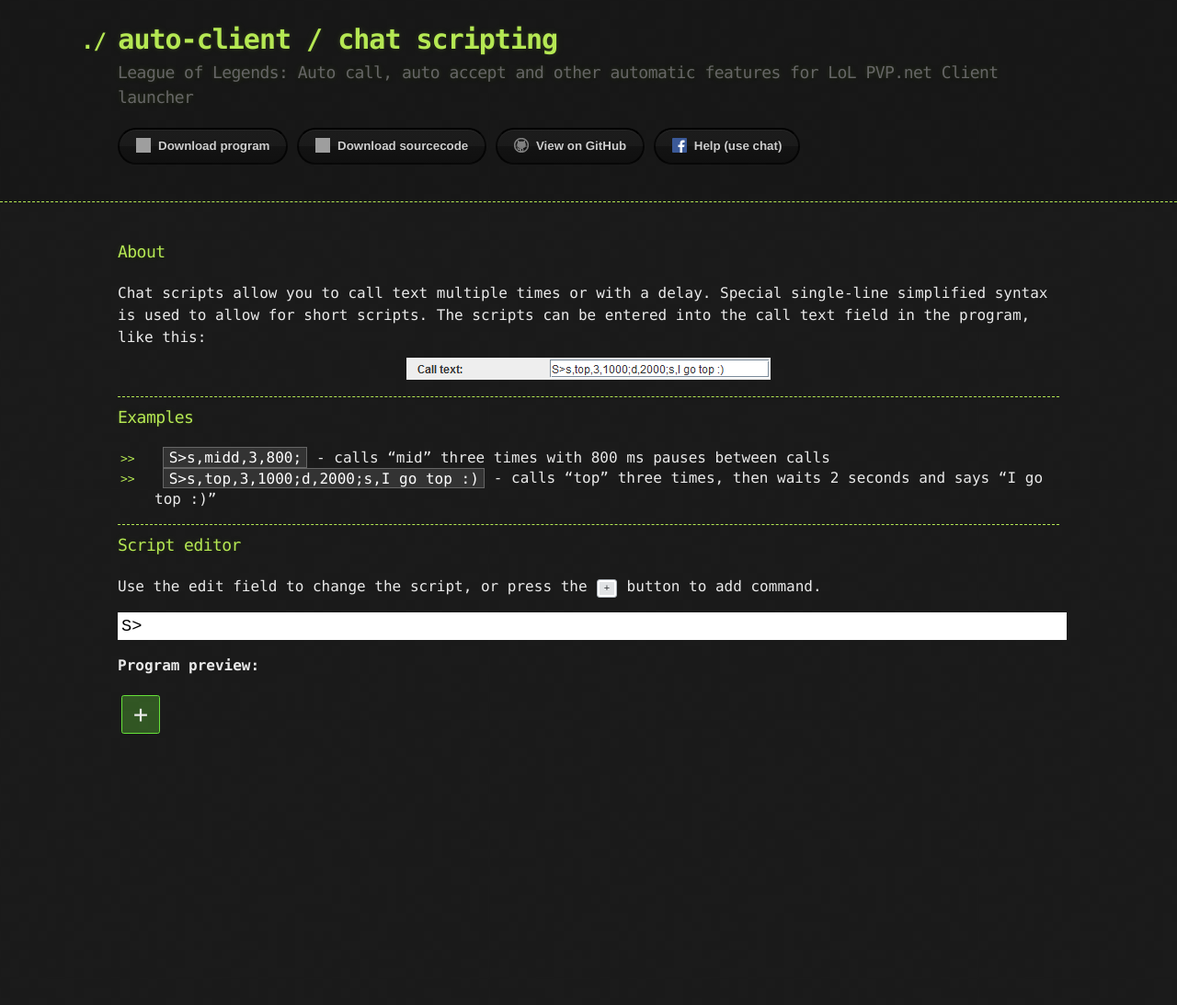
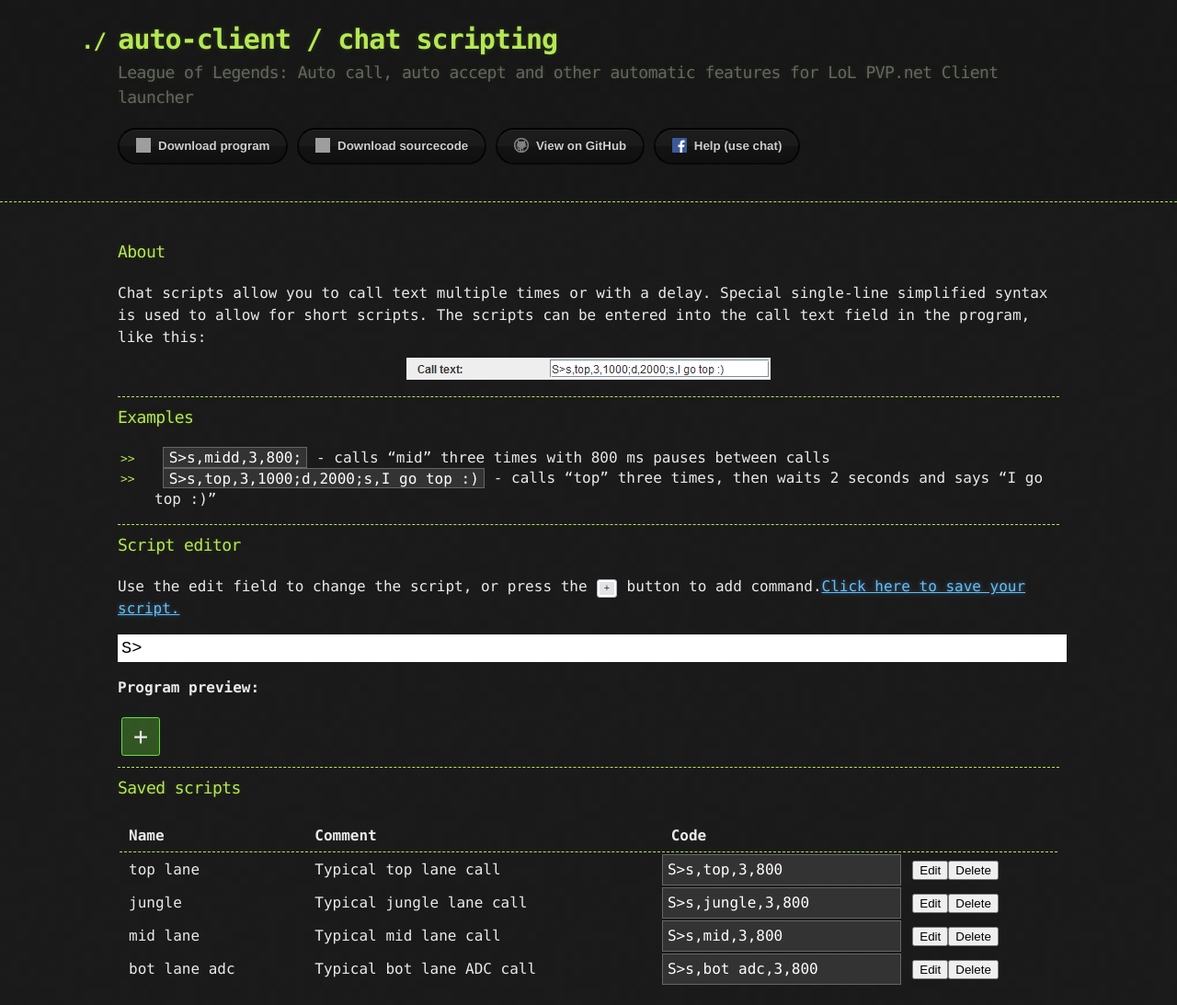
Before and after one commit to Darker/auto-client, a Jekyll site: the page built from chat_scripts.html, in a window 1280 px wide. Shown: the whole page at 92% size. Built offline with Jekyll 4.4.1, drawn with Linux system fonts in a browser that asks for light colours; comment, search, counter and statistics services are not loaded; before the commit the page ends 900 px from its top, so only the background shows below that; some of the changed lines change nothing that is shown; grey boxes are pictures that could not be loaded.

Commit message:
scripts can now be saved to localStorage

```diff
--- a/chat_scripts.html
+++ b/chat_scripts.html
@@ -24,17 +24,17 @@
 <hr />
 <h3>Script editor</h3>
 
-<p>Use the edit field to change the script, or press the <kbd>+</kbd> button to add command.</p>
+<p id="editor-help">Use the edit field to change the script, or press the <kbd>+</kbd> button to add command.</p>
 <input type="text" class="script-editor" id="script-editor" value="S>" />
 <p><b>Program preview:</b></p>
 <div id="script_preview">
 
 </div>
-<!-- <hr />
+<hr />
 <h3>Saved scripts</h3>
-<table id="saved-scripts">
-
-</table> -->
+<div id="saved-scripts">
+  <!--<tr><th>Name</th><th>Comment</th><th>Script</th></tr>-->
+</div>
 
 
 <link rel="stylesheet" type="text/css" href="{{site.baseurl}}/stylesheets/scripts.css" media="screen">
@@ -59,7 +59,7 @@
 <script src="{{site.baseurl}}/js/script-editor.js" async="true" onload="scriptsReady('editor');"></script>
 
 <!-- UI dialogs -->
-<div id="script-edit-select" class="script-edit-dialog" title="Add command wizard">
+<div id="script-edit-select" class="script-edit-dialog add-command" title="Add command wizard">
   <p class="validateTips">Select type of command to add:</p>
 
   <div class="select">
@@ -83,3 +83,12 @@
     </fieldset>
   </form>
 </div>
+
+<div id="script-edit-save" class="script-edit-dialog save" title="Save script">
+  <form class="save-script">
+    <fieldset>
+      Name: <input name="name" placeholder="My script"/><br />
+      Comment: <input name="comment" type="text" value="" placeholder="The best script in the world." /><br />
+    </fieldset>
+  </form>
+</div>
--- a/js/script-editor.js
+++ b/js/script-editor.js
@@ -9,16 +9,6 @@
   drawPreview();
 
   var validScript = new RegExp("^S>([a-zA-Z0-9_-]+(,[^;]*)*(;[a-zA-Z0-9_-]+(,[^;]*)*)*;?)?$");
-
-  /*var validText = '';
-
-  editor.addEventListener("input", function() {
-    if (this.value.match(validScript) || !validText.match(validScript)) {
-        validText = this.value;
-    } else {
-        this.value = validText;
-    }
-  });  */
 
   editor.addEventListener("keydown", function(e) {
     if(e.ctrlKey)
@@ -90,6 +80,7 @@
   }
   /** The script editor with dialogs **/
   var dialog;
+  var dialog_save;
   onready(function() {
     /** COMMAND WIZATD **/
     var form;
@@ -136,7 +127,71 @@
     });
 
     /** SAVED SCRIPTS **/
-
+    var savedScripts;
+    if(localStorage["saved-scripts"]) {
+      savedScripts = loadDbFromStorage();
+    }
+    else {
+      savedScripts = new ScriptDb();
+      savedScripts.add(new Script("S>s,top,3,800;"), "top lane", "Typical top lane call");
+      savedScripts.add(new Script("S>s,jungle,3,800;"), "jungle", "Typical jungle lane call");
+      savedScripts.add(new Script("S>s,mid,3,800;"), "mid lane", "Typical mid lane call");
+      savedScripts.add(new Script("S>s,bot adc,3,800;"), "bot lane adc", "Typical bot lane ADC call");
+    }
+    initDbDisplay(savedScripts);
+    window.addEventListener("storage", function(e) {
+      console.log("Storage changed: ",e);
+      if(e.key=="saved-scripts") {
+        savedScripts = loadDbFromStorage();
+        document.getElementById("saved-scripts").innerHTML = "";
+        initDbDisplay(savedScripts);
+      }
+    });
+    function loadDbFromStorage() {
+      return ScriptDb.fromJSON(JSON.parse(localStorage["saved-scripts"]));
+    }
+    function initDbDisplay(savedScripts) {
+      document.getElementById("saved-scripts").appendChild(savedScripts.html());
+      savedScripts.onrequestload = function(script) {
+        SCRIPT = script;
+        editor.value = script.toString();
+        drawPreview();
+      }
+      savedScripts.onchange = function() {
+        localStorage["saved-scripts"] = JSON.stringify(savedScripts);
+      }
+    }
+    /** SAVE new script **/
+    dialog_save = $( "#script-edit-save" ).dialog({
+      autoOpen: false,
+      height: 300,
+      width: 350,
+      modal: true,
+      buttons: {
+        Cancel: function() {
+          dialog_save.dialog( "close" );
+        },
+        Save: function() {
+          savedScripts.add(SCRIPT, form_save.name.value, form_save.comment.value);
+          dialog_save.dialog( "close" );
+        }
+      },
+      close: function() {
+        form_save.reset();
+      }
+    });
+    var form_save = dialog_save.find("form")[0];
+    $(form_save).on("submit", function(e) {
+      e.preventDefault();
+      return false;
+    });
+    var a = document.createElement("a");
+    a.href = "javascript: /*save script*/void(0);";
+    a.onclick = function() {
+      dialog_save.dialog("open");
+    }
+    a.appendChild(new Text("Click here to save your script."));
+    document.getElementById("editor-help").appendChild(a);
   });
   function startCommandEditor() {
     dialog.dialog( "open" );
--- a/js/scripts.js
+++ b/js/scripts.js
@@ -202,6 +202,141 @@
   return container;
 }
 
+
+function ScriptDbEntry(script, name, comment) {
+  this.update(script, name, comment);
+}
+ScriptDbEntry.prototype.update = function(script, name, comment) {
+  this.script = script;
+  this.name = name||"unnamed";
+  this.comment = comment||"";
+
+  if(this.html_) {
+    this.html_name.data = this.name;
+    this.html_comment.data = this.comment;
+    this.html_script.data = this.script.toString();
+  }
+}
+
+ScriptDbEntry.prototype.toJSON = function() {
+  return {name:this.name, comment:this.comment, script: this.script.toString()};
+}
+
+ScriptDbEntry.prototype.html = function() {
+  if(!this.html_) {
+    this.html_ = document.createElement("tr");
+    var td = this.html_.insertCell();
+    td.className = "name";
+    td.appendChild(this.html_name = new Text(this.name));
+
+    td = this.html_.insertCell();
+    td.className = "comment";
+    td.appendChild(this.html_comment = new Text(this.comment));
+
+    td = this.html_.insertCell();
+    td.className = "script";
+    td.appendChild(this.html_script = new Text(this.script.toString()));
+
+    td = this.html_tools = this.html_.insertCell();
+    var load = document.createElement("button");
+    load.addEventListener("click", function() {
+      if(this.onrequestload) {
+        this.onrequestload();
+      }
+    }.bind(this));
+    load.appendChild(new Text("Edit"));
+    td.appendChild(load);
+
+    load = document.createElement("button");
+    load.appendChild(new Text("Delete"));
+    load.addEventListener("click", function() {
+      if(this.onrequestdelete) {
+        this.onrequestdelete();
+      }
+    }.bind(this));
+    td.appendChild(load);
+
+  }
+  return this.html_;
+}
+
+
+function ScriptDb() {
+  this.scripts = {};
+}
+
+ScriptDb.prototype.html = function() {
+  if(!this.html_) {
+    this.html_ = document.createElement("table");
+    this.html_.className = "saved-scripts";
+    this.html_body = document.createElement("tbody");
+    this.html_body.innerHTML = "<tr><th>Name</th><th>Comment</th><th>Code</th><th></th></tr>";
+    this.html_.appendChild(this.html_body);
+    this.addScriptsToHTML();
+  }
+  return this.html_;
+}
+ScriptDb.prototype.add = function(script, name, comment) {
+  if(this.scripts[name]!=null) {
+    this.scripts[name].update(script, name, comment);
+  }
+  else {
+    var entry = new ScriptDbEntry(script, name, comment);
+    this.scripts[name] = entry;
+
+    var db = this;
+    entry.onrequestload = function() {
+      db.onrequestload(this.script);
+    }
+    entry.onrequestdelete = function() {
+      db.del(this.name);
+    }
+
+    if(this.html_)
+      this.html_body.appendChild(entry.html());
+  }
+  this.onchange();
+}
+ScriptDb.prototype.del = function(name) {
+  if(this.scripts[name]!=null) {
+    var entry = this.scripts[name];
+    delete this.scripts[name];
+    if(entry.html_) {
+      entry.html_.parentNode.removeChild(entry.html_);
+    }
+    this.onchange();
+  }
+}
+
+ScriptDb.prototype.toJSON = function() {
+  return this.scripts;
+}
+ScriptDb.fromJSON = function(json) {
+  if(typeof json=="string")
+    json = JSON.parse(json);
+  var db = new ScriptDb();
+  for(var i in json) {
+    if(json.hasOwnProperty(i)) {
+      var entry = json[i];
+      db.add(new Script(entry.script), entry.name, entry.comment);
+    }
+  }
+  return db;
+}
+
+ScriptDb.prototype.onrequestload = function(script) {};
+ScriptDb.prototype.onchange = function() {};
+
+ScriptDb.prototype.addScriptsToHTML = function() {
+  for(var i in this.scripts) {
+    if(this.scripts.hasOwnProperty(i)) {
+      this.html_body.appendChild(this.scripts[i].html());
+    }
+  }
+}
+
+
+
 function splitByUnescaped(str, delimiter) {
   //console.log("Input: ", str);
   var reg = new RegExp("(?:^|[^\\\\])(?:\\\\\\\\)*("+delimiter+")", "g");
--- a/js/settings.js
+++ b/js/settings.js
@@ -69,8 +69,8 @@
 SynchronizedSettings.prototype = Object.create(Settings.prototype);
 SynchronizedSettings.prototype.constructor = SynchronizedSettings;
 
-SynchronizedSettings.prototype.reloadSettings = function() {
-  if(localStorage[this.name]) {
+SynchronizedSettings.prototype.reloadSettings = function(e) {
+  if((typeof e=="undefined" || e.key == this.name) && localStorage[this.name]) {
     try {
       this.data = JSON.parse(localStorage[this.name]);
       console.log("User settings: ", this.data);
--- a/stylesheets/scripts.css
+++ b/stylesheets/scripts.css
@@ -112,3 +112,13 @@
 div.script-edit-dialog form.add-command {
   display: none;
 }
+
+/** sved scripts **/
+table.saved-scripts td.script{
+  font-family: Consolas,Menlo,Monaco,Lucida Console,Liberation Mono,DejaVu Sans Mono,Bitstream Vera Sans Mono,Courier New,monospace,sans-serif;
+  background-color: #333;
+  border: 1px solid #666;
+  white-space: pre-wrap;
+  padding: 0.5pt 4pt;
+  color: white;
+}
```
